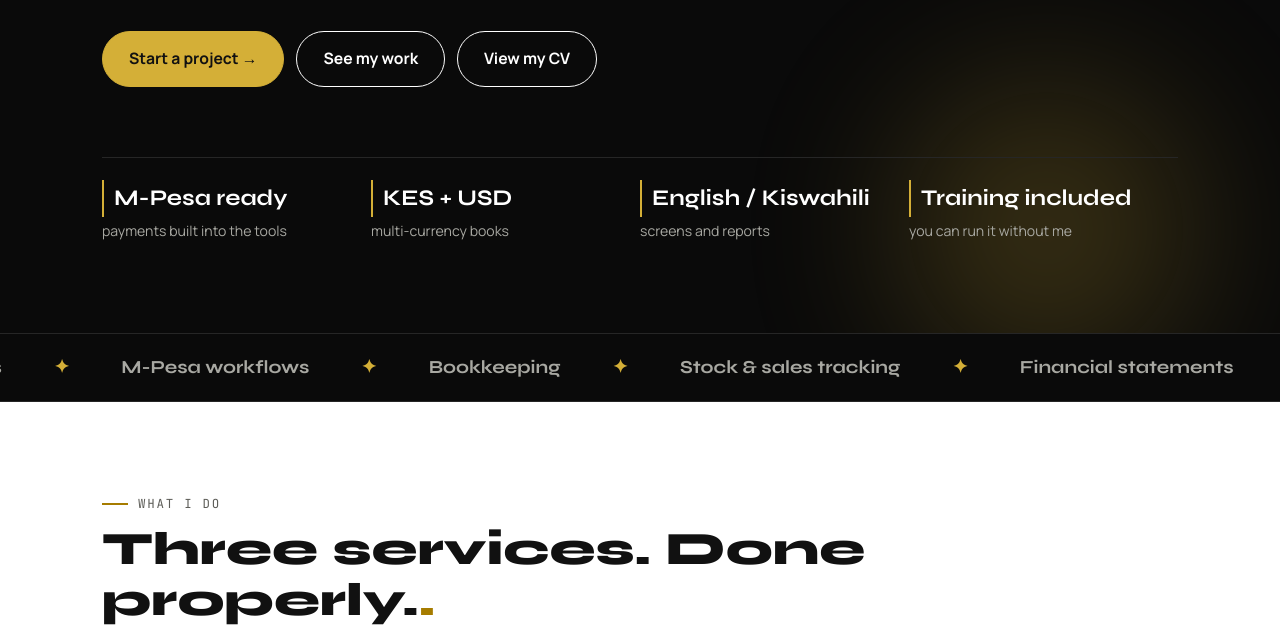
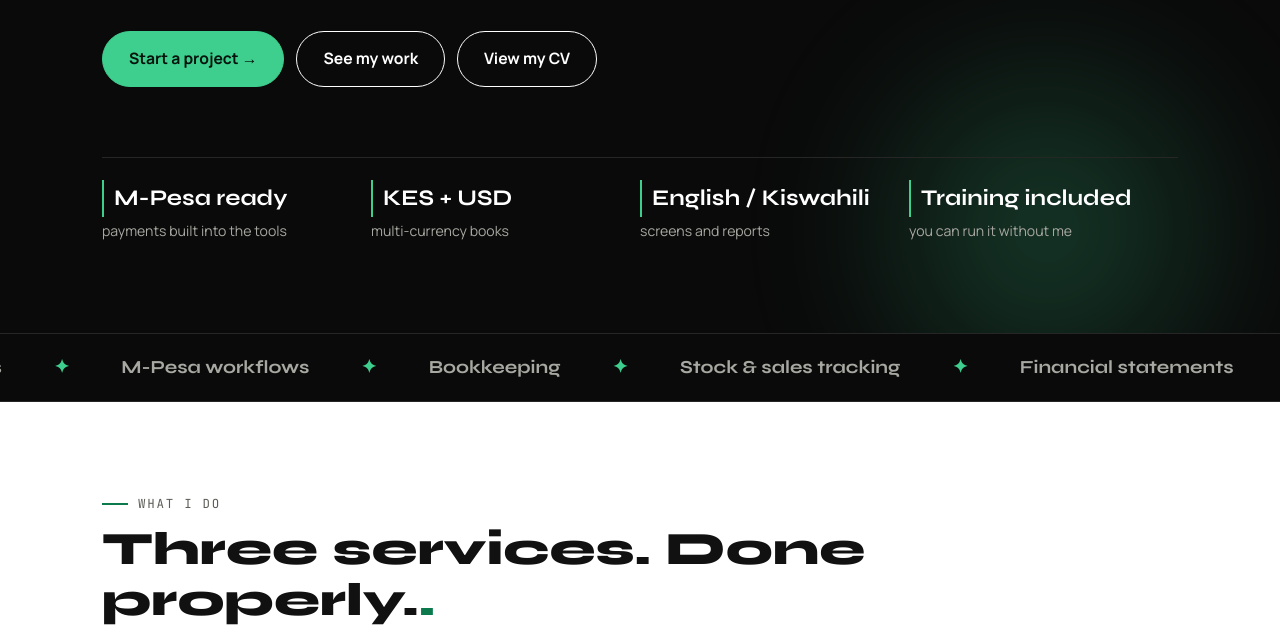
Before and after one commit to tochola41/portfolio, a plain HTML site: page index.html in a window 1280 px wide. Shown: the part 845-1482 px from the top of the page. Drawn offline with Linux system fonts and the light colour scheme.

Commit message:
Add files via upload

```diff
--- a/index.html
+++ b/index.html
@@ -507,7 +507,7 @@ body::before{content:"";position:fixed;inset:0;pointer-events:none;z-index:40;op
 
 <script>
 // ---- defaults (lock your final choice here) ----
-var DEFAULTS={theme:'gold',font:'syne'};
+var DEFAULTS={theme:'emerald',font:'syne'};
 // Paste your Formspree form ID here (the part after formspree.io/f/). Leave empty to use WhatsApp only.
 var FORMSPREE='';
 var OWNER=(location.protocol==='file:')||/[?&]edit/.test(location.search);
```
Also changed, not shown: profile.jpg (added).
